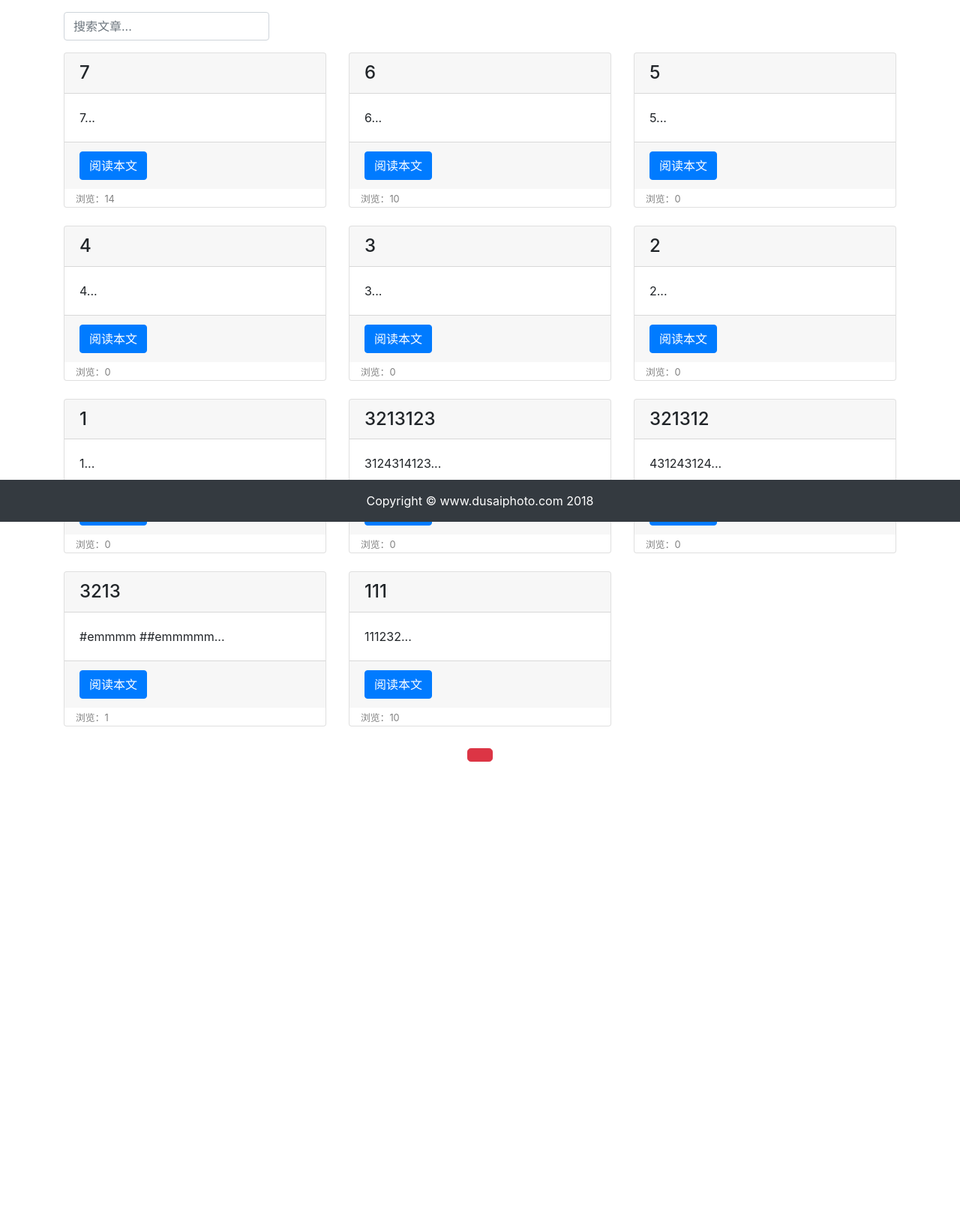
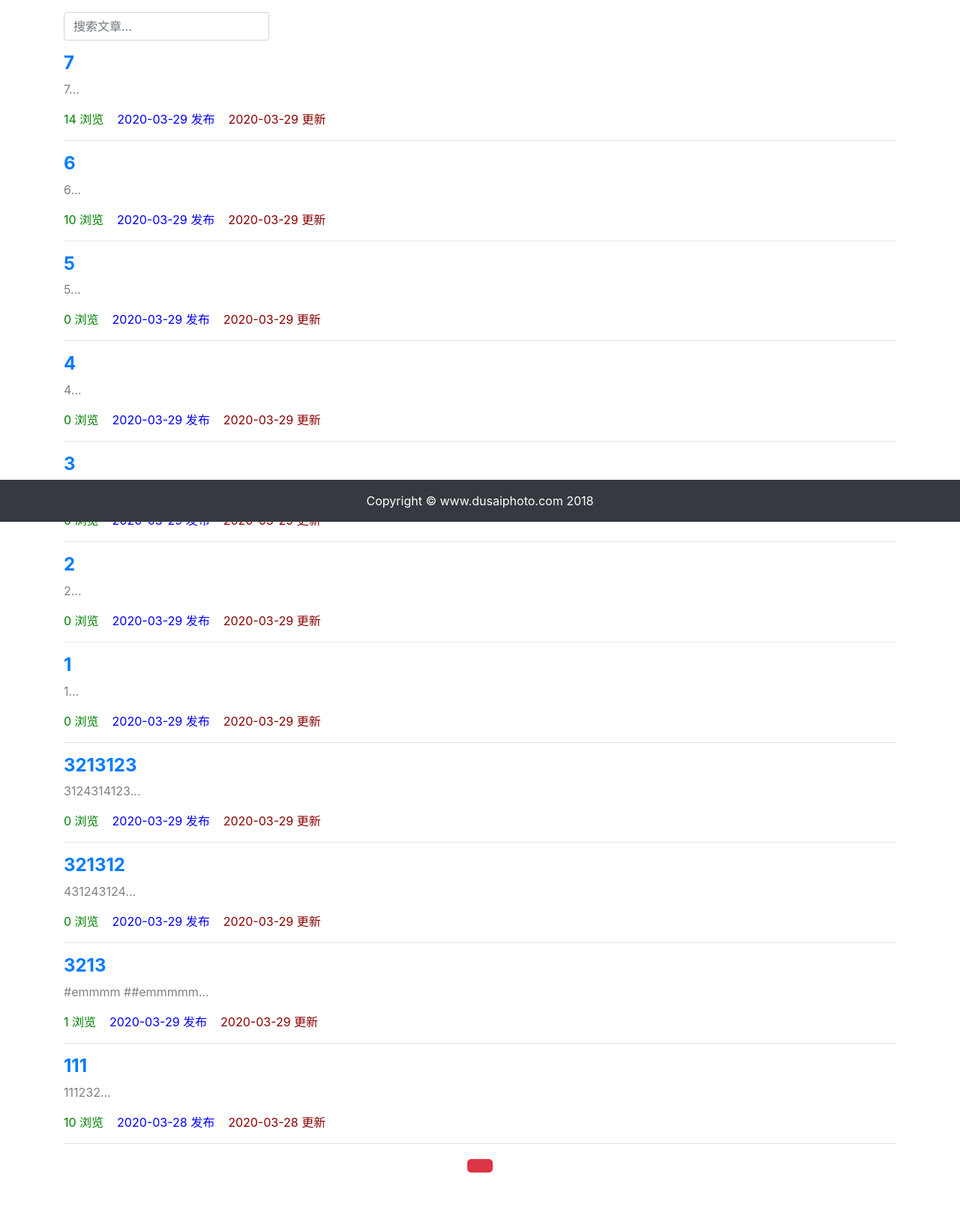
Before and after one commit to nigexinbajia/django_self_blog, a Django app: page /article/list-view/ in a window 1280 px wide. Shown: the part 104-1742 px from the top of the page at 75% size. Before the commit the page ends 1120 px from the top, so only its background shows below. Run offline with Django 3.2, Linux system fonts and the light colour scheme; data comes from the database, SQL or seed files in the repository; some libraries are stand-ins or nearby versions.

Commit message:
Version-0.1

```diff
--- /dev/null
+++ b/templates/article/create_by_class_view.html
@@ -0,0 +1,4 @@
+<form method="post">{% csrf_token %}
+    {{ form.as_p }}
+    <input type="submit" value="Save">
+</form>
--- a/templates/article/list.html
+++ b/templates/article/list.html
@@ -55,32 +55,49 @@
             <hr>
         {% endif %}
     {% endif %}
+    <!-- 列表循环 -->
     <div class="row mt-2">
         {% for article in articles %}
         <!-- 文章内容 -->
-        <div class="col-4 mb-4">
-        <!-- 卡片容器 -->
-            <div class="card h-100">
-                <!-- 标题 -->
-                <h4 class="card-header">{{ article.title }}</h4>
-                <!-- 摘要 -->
-                <div class="card-body">
-                    <p class="card-text">{{ article.body|slice:'100' }}...</p>
-                </div>
-                <!-- 注脚 -->
-                <div class="card-footer">
-                    <a href="{% url 'article:article_detail' article.id %}" class="btn btn-primary">阅读本文</a>
-                </div>
-                <!-- 显示浏览量 -->
-                <span>
-                    <small class="col align-self-end" style="color: gray;">
-                        浏览：{{ article.total_views }}
-                    </small>
+        <div class="col-12">
+            <!-- 栏目 -->
+            {% if article.column %}
+                <button type="button"
+                    class="btn btn-sm mb-2 btn-success">
+                    {{ article.column }}
+                </button>
+            {% endif %}
+            <!-- 标题 -->
+            <h4>
+                <b>
+                    <a href="{% url 'article:article_detail' article.id %}"
+                        style="color: blank">
+                        {{ article.title }}
+                    </a>
+                </b>
+            </h4>
+            <!-- 摘要 -->
+            <div>
+                <p style="color:gray;">
+                    {{ article.body|slice:'100' }}...
+                </p>
+            </div>
+            <!-- 注脚 -->
+            <p>
+                <!-- 附加信息 -->
+                <span style="color:green">
+                    {{ article.total_views }} 浏览&nbsp;&nbsp;&nbsp;
                 </span>
-            </div>
+                <span style="color:blue">
+                    {{ article.created|date:'Y-m-d' }} 发布&nbsp;&nbsp;&nbsp;
+                </span>
+                <span style="color:darkred;">
+                    {{ article.updated|date:'Y-m-d' }} 更新
+                </span>
+            </p>
+            <hr>
         </div>
         {% endfor %}
-
     </div>
 </div>
 
```
